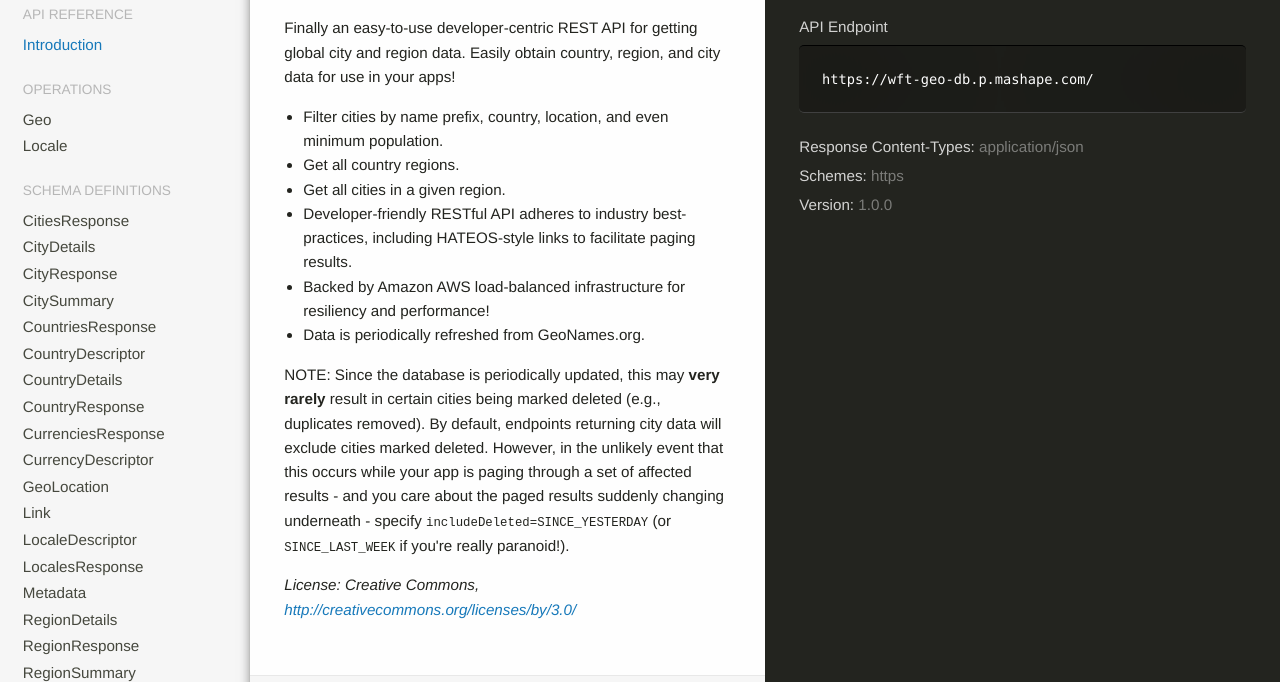
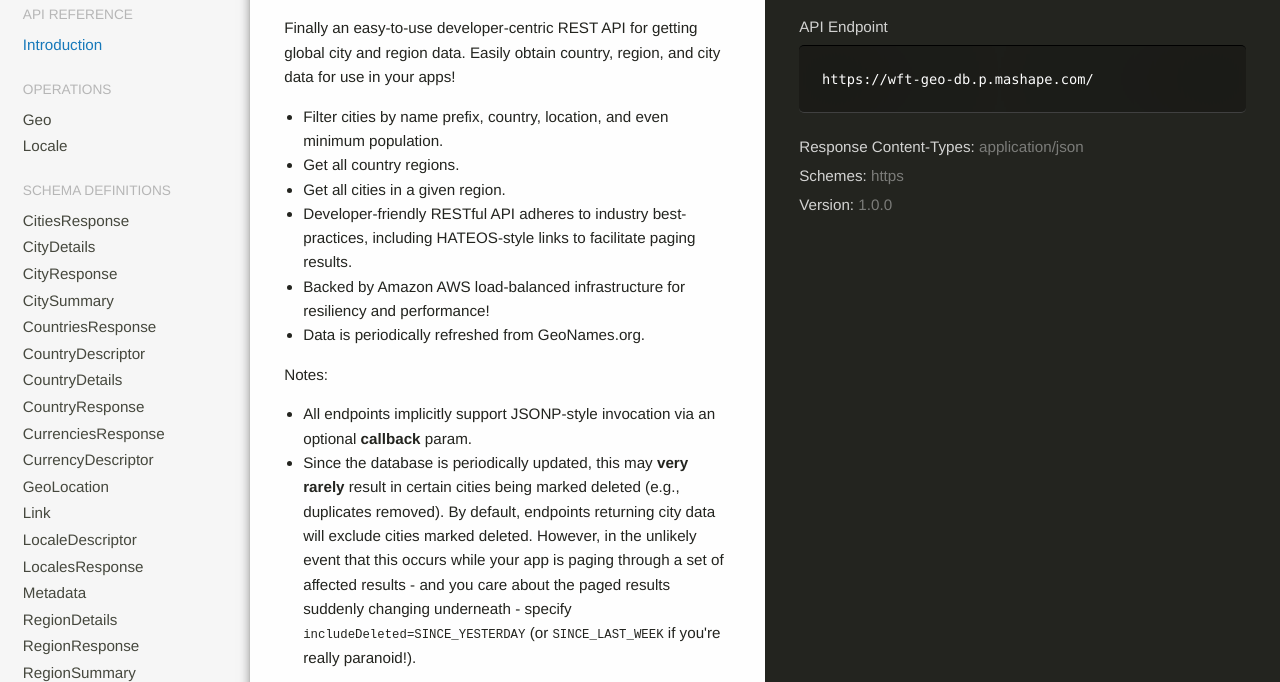
Before and after one commit to wirefreethought/geodb-cities-api-docs, a plain HTML site: page index.html in a window 1280 px wide. Shown: the part 83-765 px from the top of the page. Drawn offline with nearby package versions, Linux system fonts and the light colour scheme.

Commit message:
Updated to describe optional callback param.

```diff
--- a/index.html
+++ b/index.html
@@ -104,10 +104,15 @@
                     <li>Backed by Amazon AWS load-balanced infrastructure for resiliency and performance!</li>
                     <li>Data is periodically refreshed from GeoNames.org.</li>
                   </ul>
-                  <p>NOTE: Since the database is periodically updated, this may
-                    <strong>very rarely</strong> result in certain cities being marked deleted (e.g., duplicates removed). By default, endpoints returning city data will exclude cities marked deleted. However, in the unlikely event that this occurs while your app is paging through a set of affected results - and you care about the paged results suddenly changing underneath - specify
-                    <tt>includeDeleted=SINCE_YESTERDAY</tt> (or
-                    <tt>SINCE_LAST_WEEK</tt> if you&#39;re really paranoid!).
+                  <p>Notes:
+                    <ul>
+                      <li>All endpoints implicitly support JSONP-style invocation via an optional
+                        <b>callback</b> param.</li>
+                      <li>Since the database is periodically updated, this may
+                        <strong>very rarely</strong> result in certain cities being marked deleted (e.g., duplicates removed). By default, endpoints returning city data will exclude cities marked deleted. However, in the unlikely event that this occurs while your app is paging through a set of affected results - and you care about the paged results suddenly changing underneath - specify
+                        <tt>includeDeleted=SINCE_YESTERDAY</tt> (or
+                        <tt>SINCE_LAST_WEEK</tt> if you&#39;re really paranoid!).</li>
+                    </ul>
                     <p>
                       <i>License: Creative Commons,
                         <a href="http://creativecommons.org/licenses/by/3.0/">http://creativecommons.org/licenses/by/3.0/</a>
--- a/swagger.json
+++ b/swagger.json
@@ -3,7 +3,7 @@
   "info": {
     "version": "1.0.0",
     "title": "Geo DB API",
-    "description": "Finally an easy-to-use developer-centric REST API for getting global city and region data. Easily obtain country, region, and city data for use in your apps! <ul><li>Filter cities by name prefix, country, location, and even minimum population.</li> <li>Get all country regions.</li> <li>Get all cities in a given region.</li> <li>Developer-friendly RESTful API adheres to industry best-practices, including HATEOS-style links to facilitate paging results.</li> <li>Backed by Amazon AWS load-balanced infrastructure for resiliency and performance!</li> <li>Data is periodically refreshed from GeoNames.org.</li></ul><p>NOTE: Since the database is periodically updated, this may <strong>very rarely</strong> result in certain cities being marked deleted (e.g., duplicates removed). By default, endpoints returning city data will exclude cities marked deleted. However, in the unlikely event that this occurs while your app is paging through a set of affected results - and you care about the paged results suddenly changing underneath - specify <tt>includeDeleted=SINCE_YESTERDAY</tt> (or <tt>SINCE_LAST_WEEK</tt> if you're really paranoid!).<p><i>License: Creative Commons, http://creativecommons.org/licenses/by/3.0/</i></p>",
+    "description": "Finally an easy-to-use developer-centric REST API for getting global city and region data. Easily obtain country, region, and city data for use in your apps! <ul><li>Filter cities by name prefix, country, location, and even minimum population.</li> <li>Get all country regions.</li> <li>Get all cities in a given region.</li> <li>Developer-friendly RESTful API adheres to industry best-practices, including HATEOS-style links to facilitate paging results.</li> <li>Backed by Amazon AWS load-balanced infrastructure for resiliency and performance!</li> <li>Data is periodically refreshed from GeoNames.org.</li></ul><p>Notes:<ul><li>All endpoints implicitly support JSONP-style invocation via an optional <b>callback</b> param.</li><li>Since the database is periodically updated, this may <strong>very rarely</strong> result in certain cities being marked deleted (e.g., duplicates removed). By default, endpoints returning city data will exclude cities marked deleted. However, in the unlikely event that this occurs while your app is paging through a set of affected results - and you care about the paged results suddenly changing underneath - specify <tt>includeDeleted=SINCE_YESTERDAY</tt> (or <tt>SINCE_LAST_WEEK</tt> if you're really paranoid!).</li></ul><p><i>License: Creative Commons, http://creativecommons.org/licenses/by/3.0/</i></p>",
     "license": {
       "name": "Creative Commons Attribution 3.0",
       "url": "http://creativecommons.org/licenses/by/3.0/"
```
